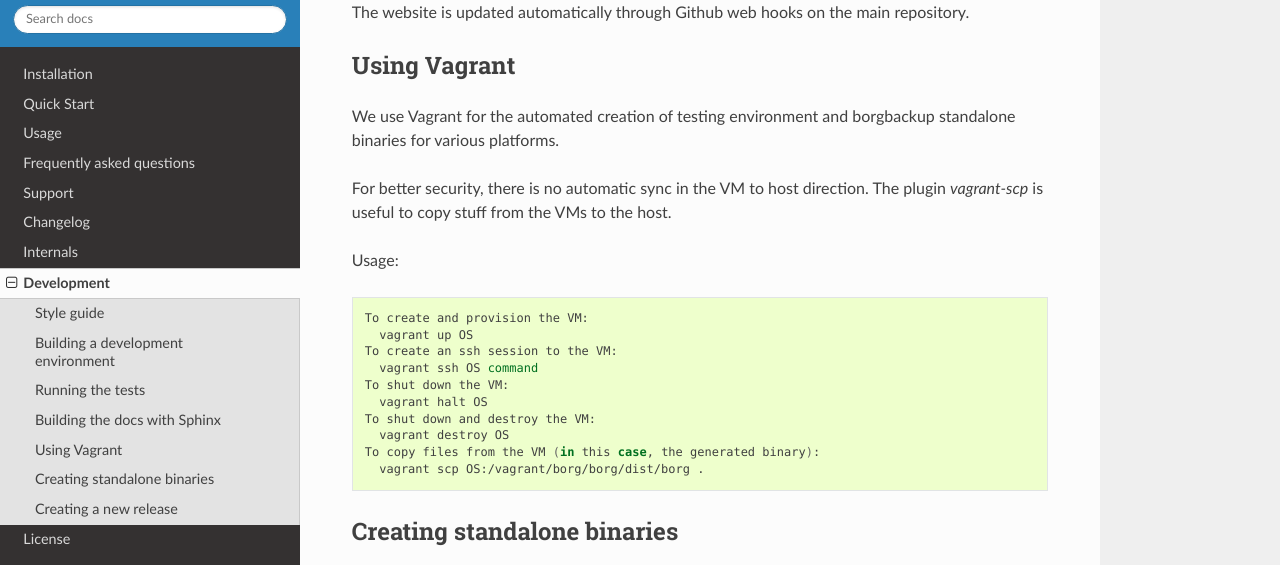
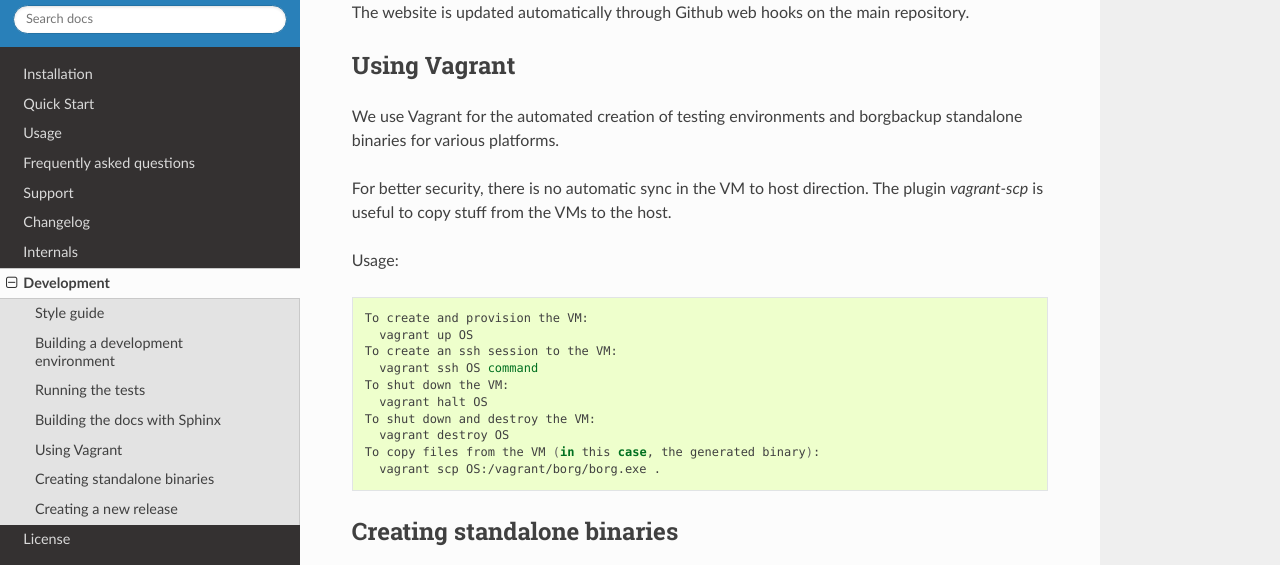
Before and after one commit to borgbackup/borg, a Sphinx documentation site: the page built from docs/development.rst, in a window 1280 px wide and 900 px high, scrolled down 1529 px. Shown: the part 151-716 px from the top of the window. Built offline with Sphinx 7.4.7 and the Read the Docs theme 2.0.0, drawn with Linux system fonts in a browser that asks for light colours; the version number could not be read and is left out.

Commit message:
docs: minor development docs update

```diff
--- a/docs/development.rst
+++ b/docs/development.rst
@@ -83,7 +83,7 @@
 Using Vagrant
 -------------
 
-We use Vagrant for the automated creation of testing environment and borgbackup
+We use Vagrant for the automated creation of testing environments and borgbackup
 standalone binaries for various platforms.
 
 For better security, there is no automatic sync in the VM to host direction.
@@ -100,7 +100,7 @@
    To shut down and destroy the VM:
      vagrant destroy OS
    To copy files from the VM (in this case, the generated binary):
-     vagrant scp OS:/vagrant/borg/borg/dist/borg .
+     vagrant scp OS:/vagrant/borg/borg.exe .
 
 
 Creating standalone binaries
```
